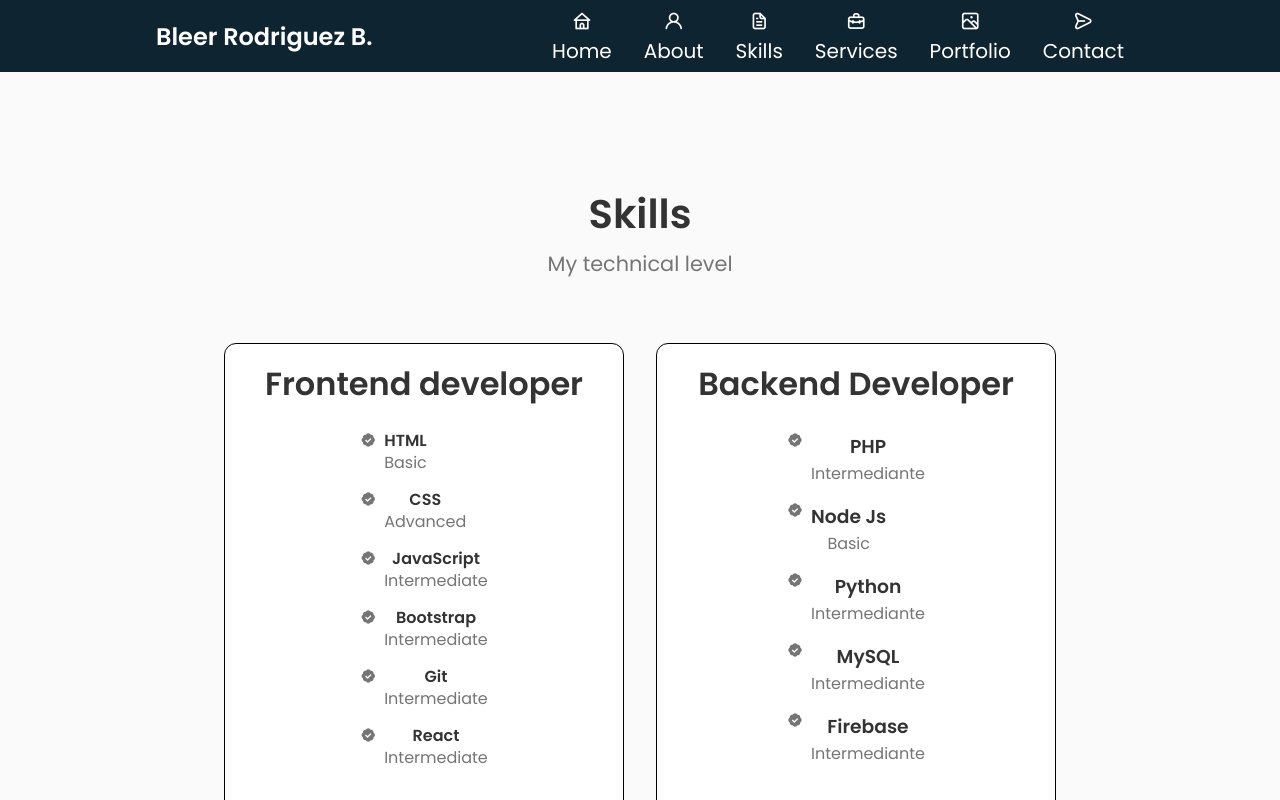
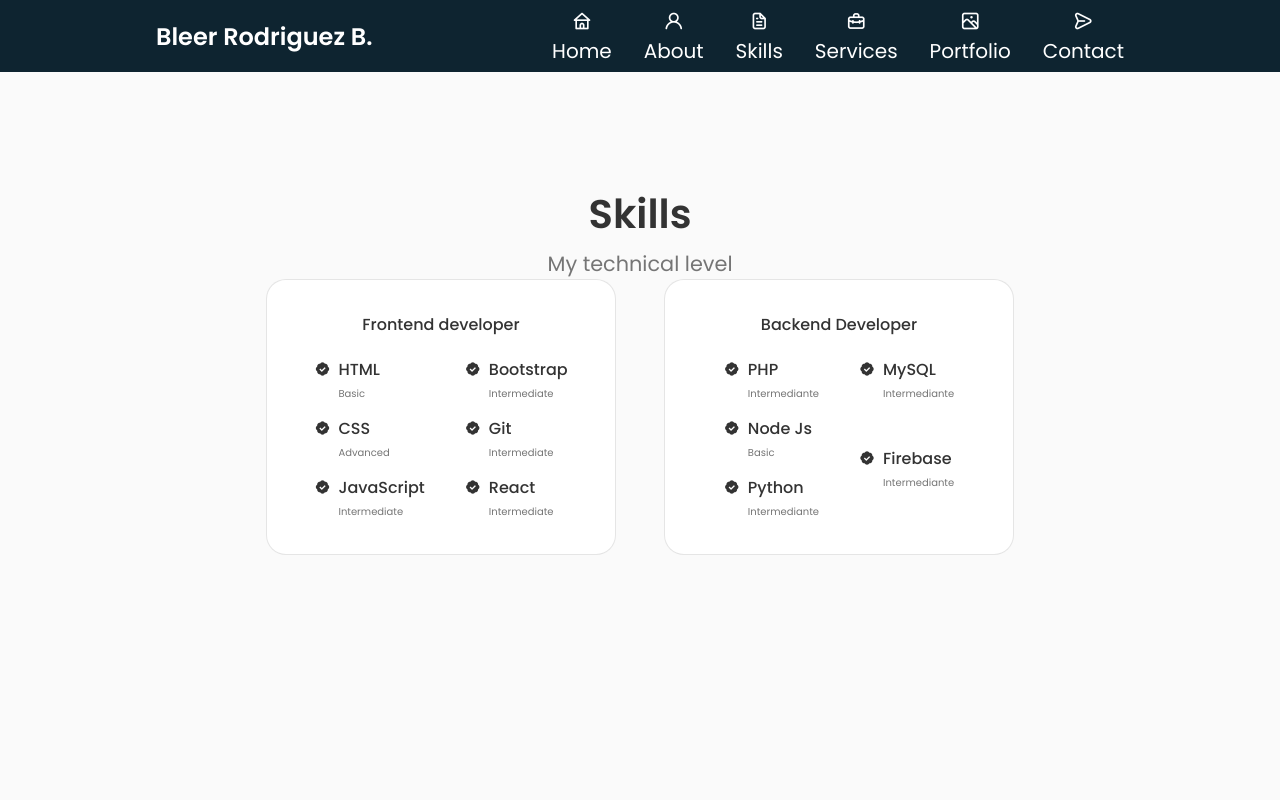
Before and after one commit to Bleer30/Portfolio, a React (Vite) app: page /skills in a window 1280 px wide. Shown: the top 800 px of the page. Built offline with nearby package versions, Linux system fonts and the light colour scheme.

Commit message:
skill component style update

```diff
--- a/src/App.jsx
+++ b/src/App.jsx
@@ -3,7 +3,6 @@ import { BrowserRouter as Router, Routes, Route } from 'react-router-dom';
 
 import Layout from './layout/Layout';
 import './App.css';
-import './layout/Layout.css';
 import Resume from './componets/Portafolio/Resume';
 import Contact from './componets/Contact/Contact';
 import Home from './componets/Home/Home';
--- a/src/componets/Skills/Backend.jsx
+++ b/src/componets/Skills/Backend.jsx
@@ -11,7 +11,7 @@ const Backend = () => {
             <i className="bx bxs-badge-check"></i>
 
             <div>
-              <h3 className="skillis-name">PHP</h3>
+              <h3 className="skills-name">PHP</h3>
               <span className="skills-level">Intermediante</span>
             </div>
           </div>
@@ -20,8 +20,8 @@ const Backend = () => {
             <i className="bx bxs-badge-check"></i>
 
             <div>
-              <h3 className="skillis-name">Node Js</h3>
-              <span className="skillis-level">Basic</span>
+              <h3 className="skills-name">Node Js</h3>
+              <span className="skills-level">Basic</span>
             </div>
           </div>
 
@@ -29,7 +29,17 @@ const Backend = () => {
             <i className="bx bxs-badge-check"></i>
 
             <div>
-              <h3 className="skillis-name">Python</h3>
+              <h3 className="skills-name">Python</h3>
+              <span className="skills-level">Intermediante</span>
+            </div>
+          </div>
+        </div>
+        <div className="skills-group">
+          <div className="skills-data">
+            <i className="bx bxs-badge-check"></i>
+
+            <div>
+              <h3 className="skills-name">MySQL</h3>
               <span className="skills-level">Intermediante</span>
             </div>
           </div>
@@ -38,16 +48,7 @@ const Backend = () => {
             <i className="bx bxs-badge-check"></i>
 
             <div>
-              <h3 className="skillis-name">MySQL</h3>
-              <span className="skills-level">Intermediante</span>
-            </div>
-          </div>
-
-          <div className="skills-data">
-            <i className="bx bxs-badge-check"></i>
-
-            <div>
-              <h3 className="skillis-name">Firebase</h3>
+              <h3 className="skills-name">Firebase</h3>
               <span className="skills-level">Intermediante</span>
             </div>
           </div>
--- a/src/componets/Skills/Frontend.jsx
+++ b/src/componets/Skills/Frontend.jsx
@@ -30,7 +30,8 @@ const Frontend = () => {
               <span className="skills-level">Intermediate</span>
             </div>
           </div>
-
+        </div>
+        <div className="skills-group">
           <div className="skills-data">
             <i className="bx bxs-badge-check"></i>
             <div>
--- a/src/componets/Skills/Skills.css
+++ b/src/componets/Skills/Skills.css
@@ -1,34 +1,27 @@
 .skills-container {
-    display: flex;
-    flex-direction: row;
-    padding-top: 4rem;
-    column-gap: 2rem;
-    align-items: center;
-    row-gap: 5rem;
+    grid-template-columns: repeat(2, 350px);
+    column-gap: 3rem;
     justify-content: center;
 }
 
 .skills-content {
-    background: #fff;
-    border: 1px solid black;
-    border-radius: 0.75rem;
-    text-align: center;
-    padding: 1rem 1.25rem;
-    width: 400px;
-    height: 600px;
+    background-color: var(--container-color);
+    border: 1px solid rgba(0, 0, 0, 0.1);
+    padding: 2rem 4rem;
+    border-radius: 1.25rem;
 }
 
 .skills-title {
-    font-size: 2rem;
-    font-weight: 2rem;
+    font-size: var(--normal-font-size);
+    font-weight: var(--font-medium);
     text-align: center;
-    margin-bottom: 1.5rem;
+    margin-bottom: var(--mb-1-5);
 }
 
 .skills-box {
     display: flex;
     justify-content: center;
-    row-gap: 5rem;
+    column-gap: 2.5rem;
 }
 
 .skills-group {
@@ -37,17 +30,49 @@
     row-gap: 1rem;
 }
 
-.skills-data {
+.skills-data{
     display: flex;
     column-gap: 0.5rem;
 }
 
+.skills .bxs-badge-check {
+    font-size: 1rem;
+    color: var(--title-color);
+}
+
 .skills-name {
-    font-size: 1rem;
-    font-weight: 1.5rem;
+    font-size: var(--normal-font-size);
+    font-weight: var(--font-medium);
     line-height: 18px;
 }
 
 .skills-level {
-    font-size: 1rem;
+    font-size: var(--tiny-font-size);
 }
+
+/*=============== BREAKPOINTS ===============*/
+/* For large devices */
+@media screen and (max-width: 992px) {
+    .skills-container {
+        grid-template-columns: max-content;
+        row-gap: 2rem;
+    }
+  }
+
+  /* For medium devices */
+  @media screen and (max-width: 576px) {
+    .skills-container{
+        grid-template-columns: 1fr;
+    }
+
+    .skills-content{
+        padding: 1.5rem;
+    }
+  }
+
+  /* For small devices */
+  @media screen and (max-width: 350px) {
+    .skills-box{
+        font-size: var(--small-font-size);
+    }
+  }
--- a/src/layout/Layout.jsx
+++ b/src/layout/Layout.jsx
@@ -1,4 +1,5 @@
 import { Outlet, Link, useLocation, NavLink } from 'react-router-dom';
+import './Layout.css';
 
 const Layout = () => {
   const location = useLocation();
```
